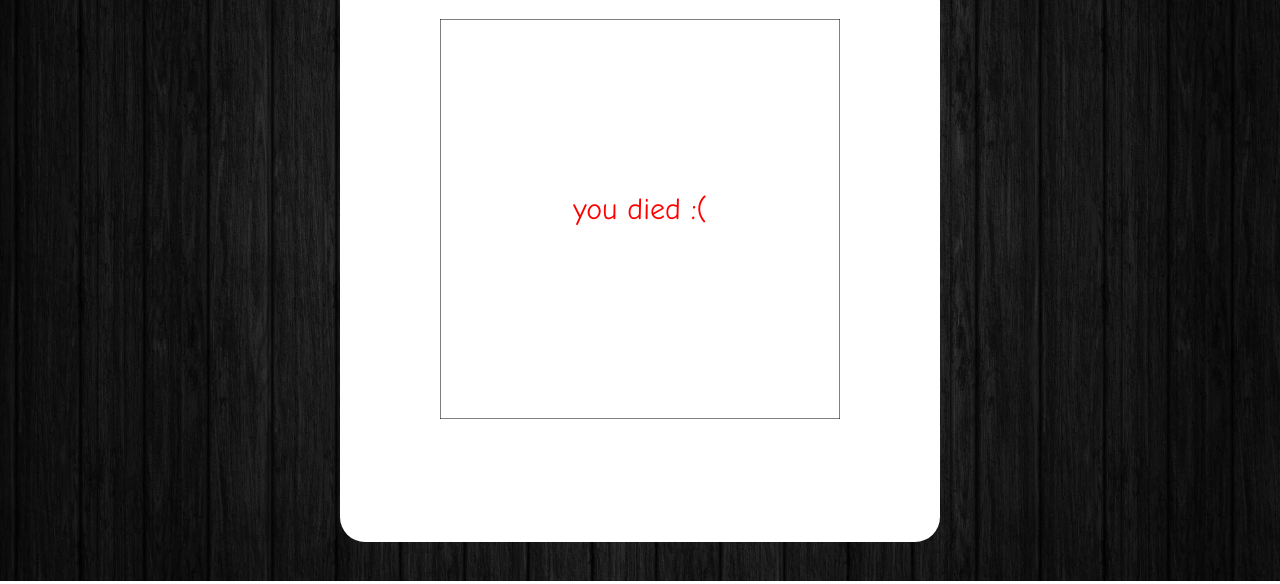
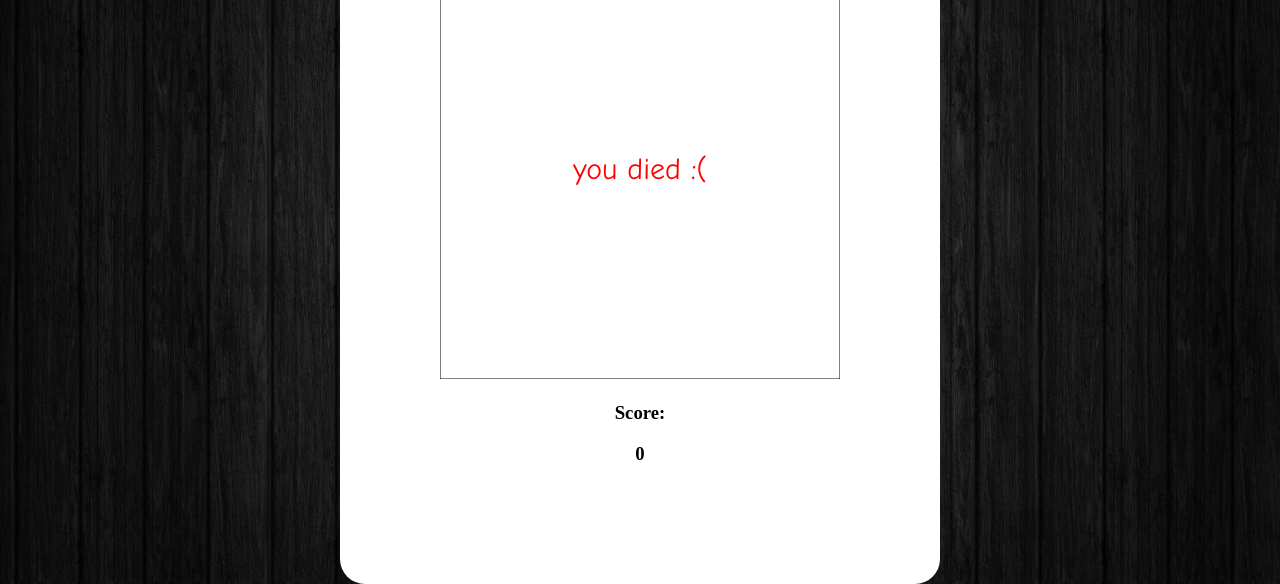
Before and after one commit to mzhang/snake, a plain HTML site: page index.html in a window 1280 px wide. Shown: the part 219-803 px from the top of the page. Drawn offline with Linux system fonts and the light colour scheme.

Commit message:
added score counter

```diff
--- a/index.html
+++ b/index.html
@@ -12,8 +12,9 @@
                     <h1>(Barely) Possible Snake</h1>
                     <!-- <button id="up"></button><button id="left"></button><button id="down"></button><button id="right"></button> -->
                     <canvas id="gameCanvas" width="400" height="400" ></canvas>
+                    <h3>Score:</h3>
+                    <h3 id="score"></h3>
                     <script src='./snake.js'></script>
-                    <h3 id="score"></h3>
                 </div>
             </div>
         </div>
--- a/snake.js
+++ b/snake.js
@@ -6,6 +6,8 @@ const snakeBorder = "black";
 document.addEventListener("keydown", changeDir)
 const gameCanvas = document.getElementById("gameCanvas");
 const ctx = gameCanvas.getContext("2d");
+
+const scoreBox = document.getElementById("score");
 
 // let upDisplay = document.getElementById("up");
 // let leftDisplay = document.getElementById("left");
@@ -51,6 +53,7 @@ function main() {
             endCeremony();
             return;
         }
+        drawScore();
         clearCanvas();
         update();
         drawSnake();
@@ -87,7 +90,10 @@ function update() {
     const head = {x: snake[0].x+xSpeed*xDir, y:snake[0].y+ySpeed*yDir};
     snake.unshift(head);
     // console.log(foodX,foodY,head.x,head.y)
-    if (onXY(foodX,foodY,snake[0])) newFood();
+    if (onXY(foodX,foodY,snake[0])) {
+        newFood();
+        score++;
+    }
     else snake.pop();
 }
 
@@ -149,6 +155,9 @@ function newFood() {
     })
 }
 
+function drawScore() {
+    scoreBox.innerHTML=String(score);
+}
 
 function startGame() {
     document.removeEventListener("keydown", startGame)
```
Also changed, not shown: snake.css (line endings or trailing spaces).
